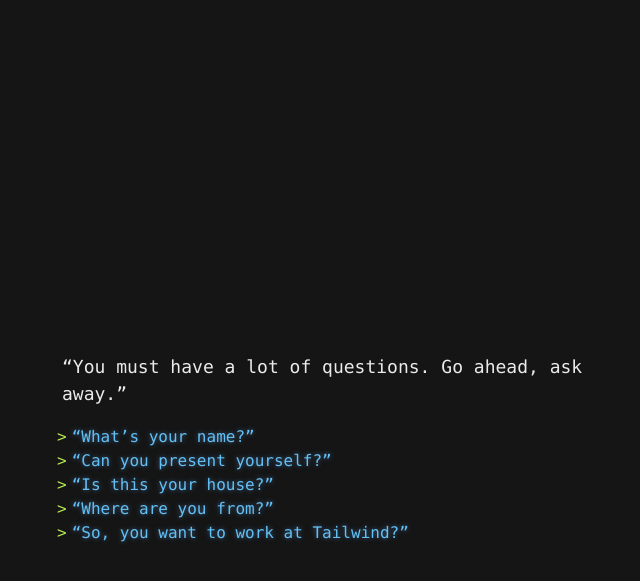
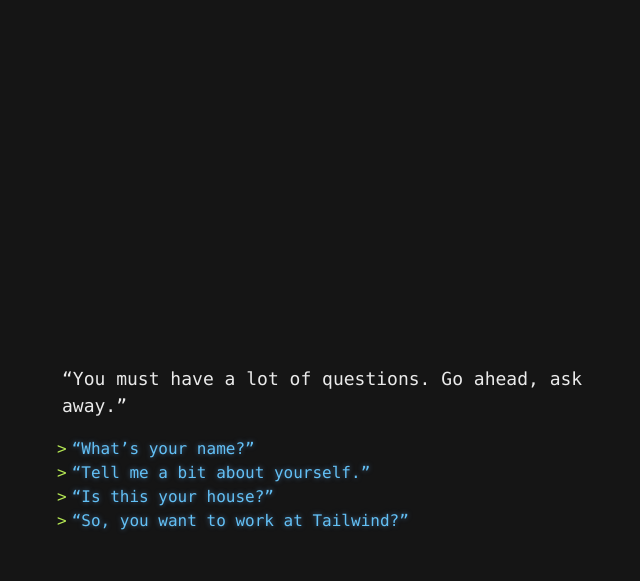
Before and after one commit to yvesgurcan/adventure, a Jekyll site: the page built from questions.md, in a window 1280 px wide. Shown: the top 581 px of the page, without its empty margins (283-923 px from the left). Built offline with Jekyll 4.4.1, drawn with Linux system fonts in a browser that asks for light colours; our own code applies the rules of GitHub Pages for plain Markdown files.

Commit message:
Update questions.md

```diff
--- a/questions.md
+++ b/questions.md
@@ -1,7 +1,6 @@
 "You must have a lot of questions. Go ahead, ask away."
 
 - ["What's your name?"](their-name-2.md)
-- ["Can you present yourself?"](job.md)
+- ["Tell me a bit about yourself."](job.md)
 - ["Is this your house?"](where.md)
-- ["Where are you from?"](french.md)
 - ["So, you want to work at Tailwind?"](position.md)
```
